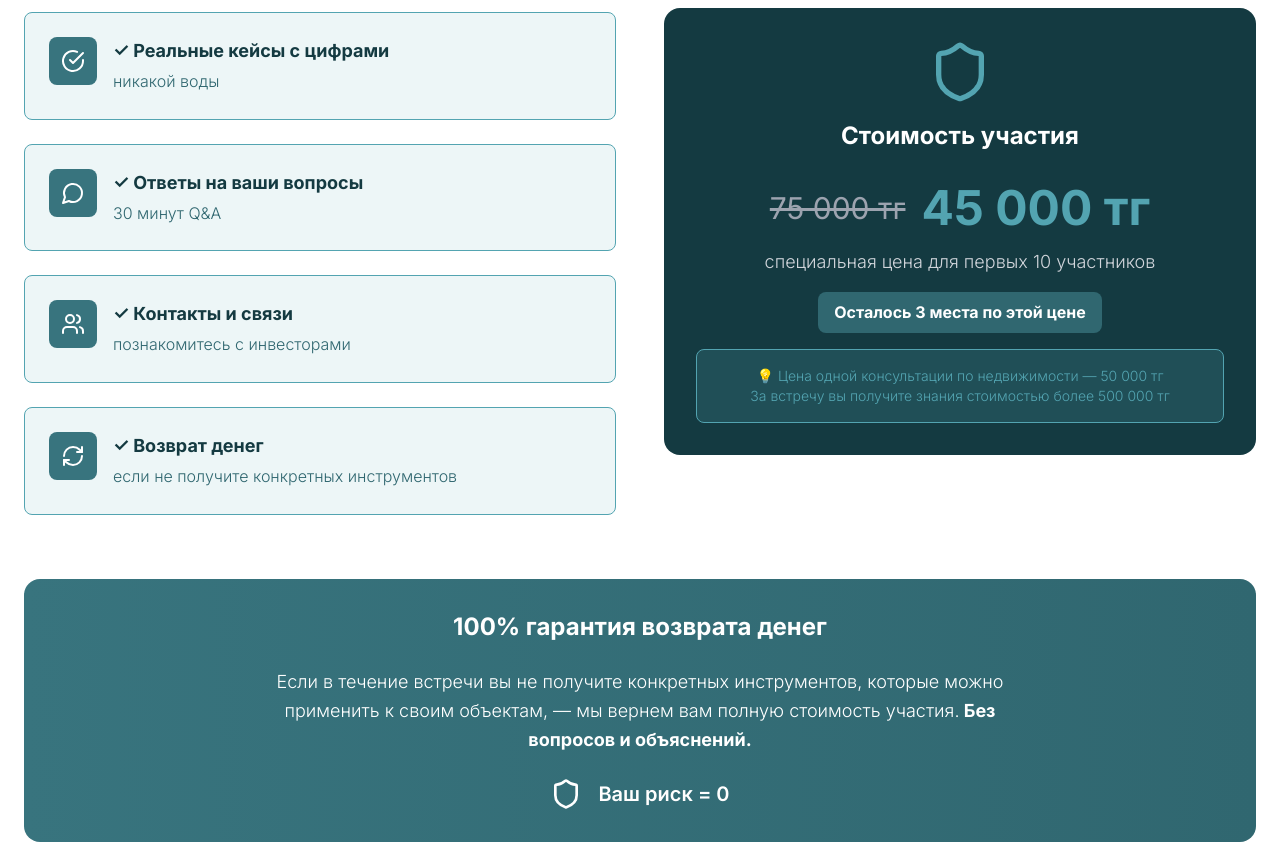
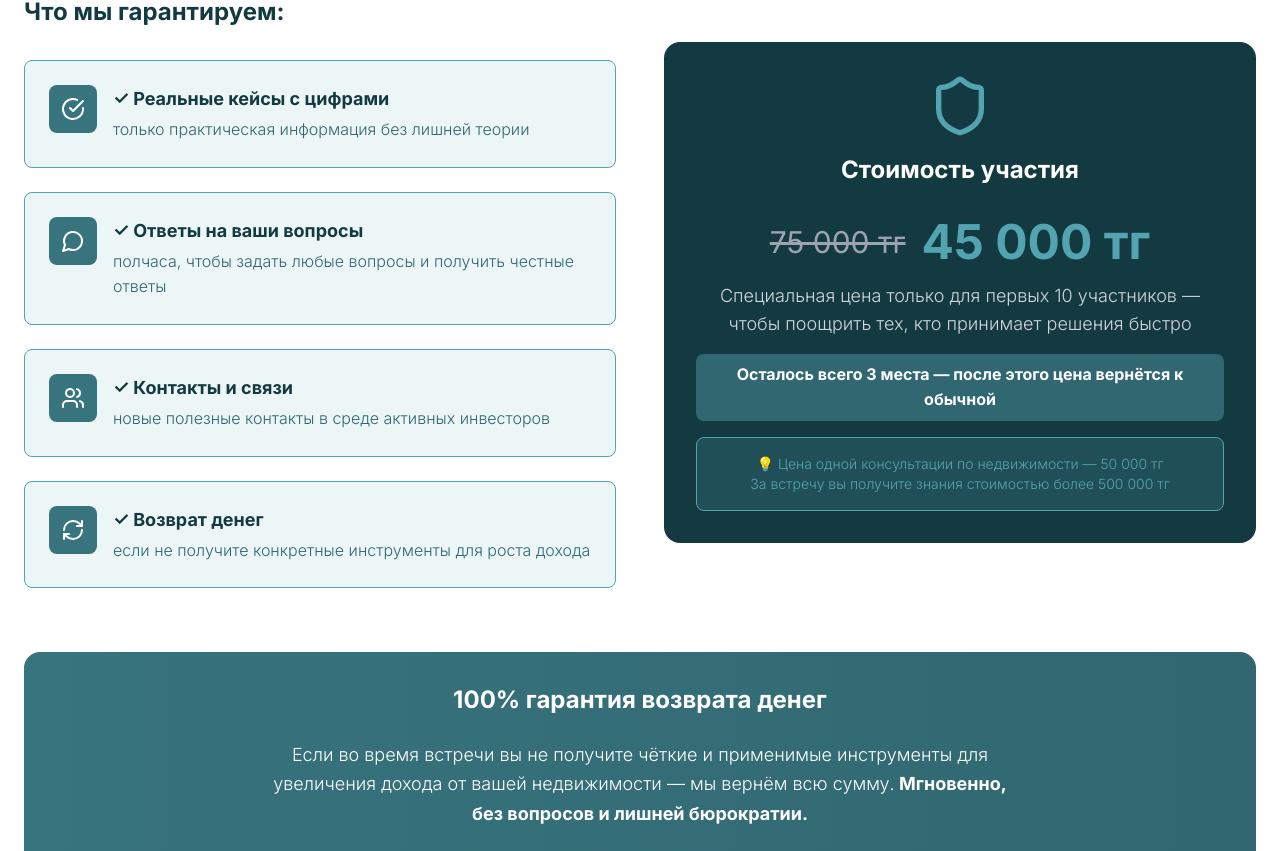
Before and after one commit to Danial992/landing, a React (Vite) app: page / in a window 1280 px wide. Shown: the part 8552-9403 px from the top of the page. Built offline with nearby package versions, Linux system fonts and the light colour scheme.

Commit message:
Update GuaranteesSection.tsx

```diff
--- a/src/components/GuaranteesSection.tsx
+++ b/src/components/GuaranteesSection.tsx
@@ -6,22 +6,22 @@ const GuaranteesSection: React.FC = () => {
     {
       icon: <CheckCircle className="w-6 h-6" />,
       title: "Реальные кейсы с цифрами",
-      description: "никакой воды"
+      description: "только практическая информация без лишней теории"
     },
     {
       icon: <MessageCircle className="w-6 h-6" />,
       title: "Ответы на ваши вопросы",
-      description: "30 минут Q&A"
+      description: "полчаса, чтобы задать любые вопросы и получить честные ответы"
     },
     {
       icon: <Users className="w-6 h-6" />,
       title: "Контакты и связи",
-      description: "познакомитесь с инвесторами"
+      description: "новые полезные контакты в среде активных инвесторов"
     },
     {
       icon: <RefreshCw className="w-6 h-6" />,
       title: "Возврат денег",
-      description: "если не получите конкретных инструментов"
+      description: "если не получите конкретные инструменты для роста дохода"
     }
   ];
 
@@ -30,7 +30,7 @@ const GuaranteesSection: React.FC = () => {
       <div className="max-w-7xl mx-auto">
         <div className="text-center mb-16">
           <h2 className="text-4xl lg:text-5xl font-bold text-[#143A41] mb-6">
-            <span className="text-[#38747E]">Ваши гарантии</span> и наши обязательства
+            <span className="text-[#38747E]">Ваши гарантии</span> — наша ответственность за результат
           </h2>
         </div>
 
@@ -64,11 +64,11 @@ const GuaranteesSection: React.FC = () => {
                 <span className="text-5xl font-bold text-[#53A4B1]">45 000 тг</span>
               </div>
               <p className="text-lg text-gray-300">
-                специальная цена для первых 10 участников
+                Специальная цена только для первых 10 участников — чтобы поощрить тех, кто принимает решения быстро
               </p>
 
               <div className="bg-[#306770] text-white px-4 py-2 rounded-lg inline-block">
-                <p className="font-bold">Осталось 3 места по этой цене</p>
+                <p className="font-bold">Осталось всего 3 места — после этого цена вернётся к обычной</p>
               </div>
 
               <div className="bg-[#53A4B1]/20 border border-[#53A4B1] rounded-lg p-4 mt-6">
@@ -84,9 +84,8 @@ const GuaranteesSection: React.FC = () => {
         <div className="bg-gradient-to-r from-[#38747E] to-[#306770] text-white rounded-2xl p-8 text-center">
           <h3 className="text-2xl font-bold mb-6">100% гарантия возврата денег</h3>
           <p className="text-lg mb-6 max-w-3xl mx-auto leading-relaxed">
-            Если в течение встречи вы не получите конкретных инструментов,
-            которые можно применить к своим объектам, — мы вернем вам полную стоимость участия.
-            <span className="font-bold"> Без вопросов и объяснений.</span>
+            Если во время встречи вы не получите чёткие и применимые инструменты для увеличения дохода от вашей недвижимости — мы вернём всю сумму.
+            <span className="font-bold"> Мгновенно, без вопросов и лишней бюрократии.</span>
           </p>
           <div className="flex items-center justify-center space-x-4">
             <Shield className="w-8 h-8" />
```
